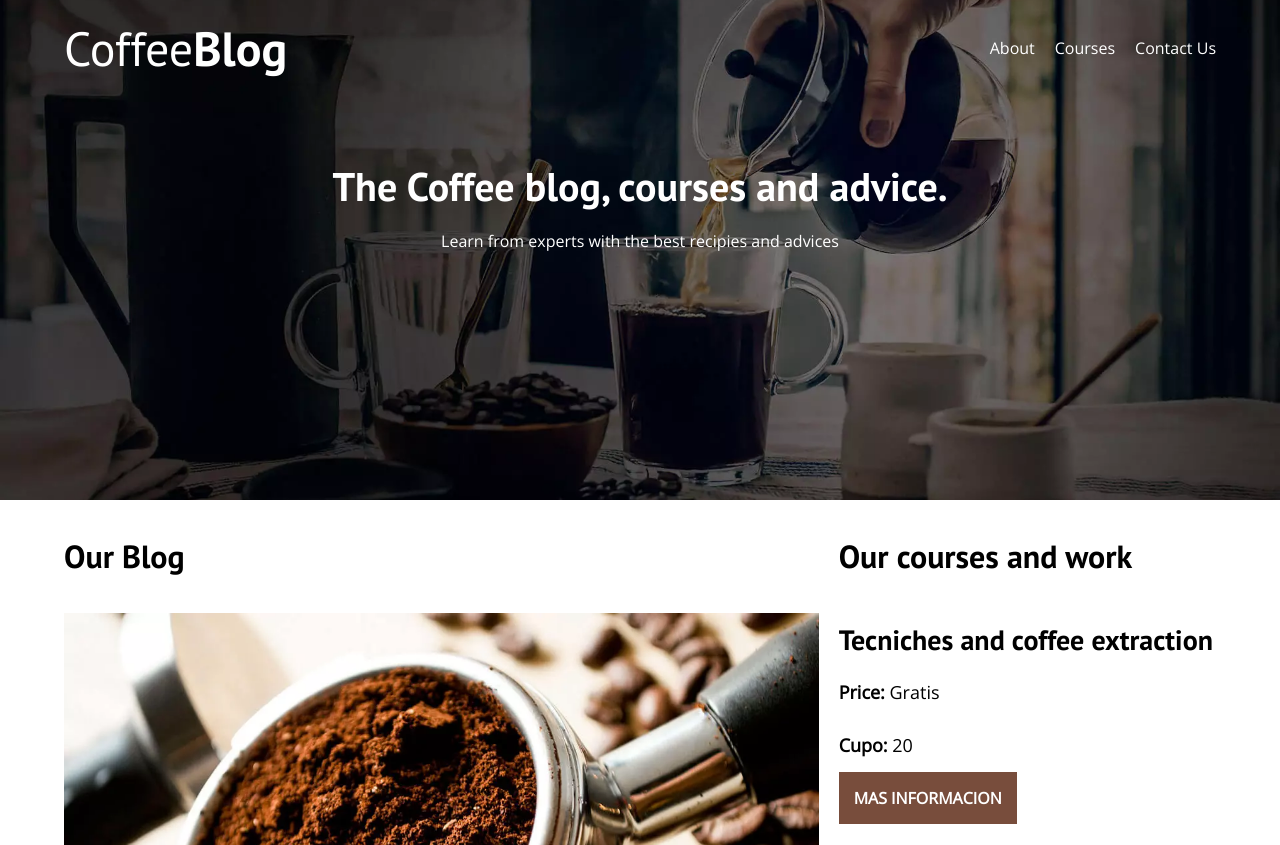
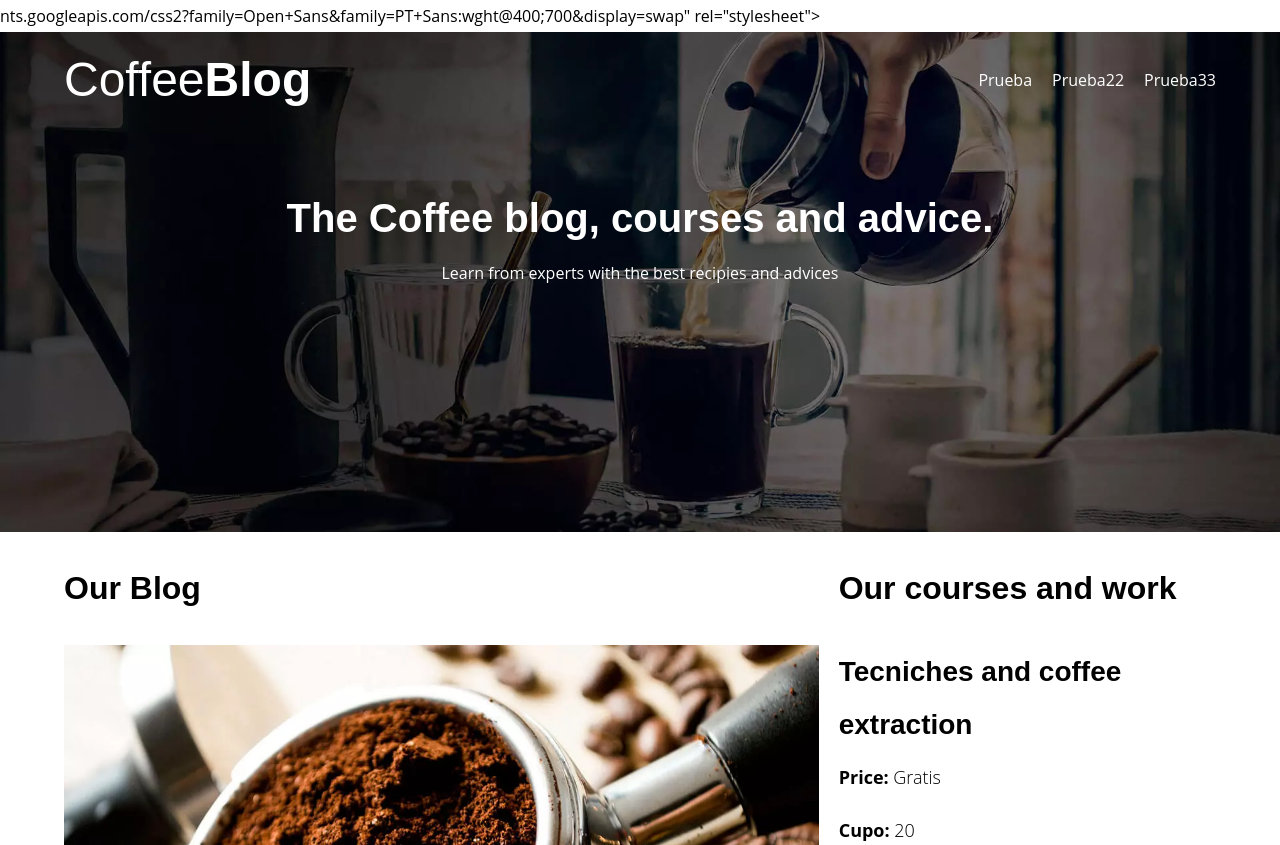
Before and after one commit to Jhoncetto/DecalMarkets, a plain HTML site: page index.html in a window 1280 px wide. Shown: the top 845 px of the page. Drawn offline with nearby package versions, Linux system fonts and the light colour scheme.

Commit message:
commit2.0

```diff
--- a/index.html
+++ b/index.html
@@ -9,9 +9,7 @@
     <!-- preload -->
     <link rel="preload"  href="/css/normalize.css" as="style" >
     <link rel="stylesheet" href="/css/normalize.css">
-
-    <link rel="preload"  href="https://fonts.googleapis.com/css2?family=Open+Sans&family=PT+Sans:wght@400;700&display=swap" crossorigin="crossorigin"  as="font" >
-    <link href="https://fonts.googleapis.com/css2?family=Open+Sans&family=PT+Sans:wght@400;700&display=swap" rel="stylesheet">
+nts.googleapis.com/css2?family=Open+Sans&family=PT+Sans:wght@400;700&display=swap" rel="stylesheet">
     <link rel="preconnect" href="https://fonts.googleapis.com">
     <link rel="preconnect" href="https://fonts.gstatic.com" crossorigin>
 
@@ -21,7 +19,7 @@
     <!-- Favicon -->
     <link rel="icon" href="/img/favicon.png" type="image/x-icon">
     <!-- Title -->
-    <title>The Coffe Shop</title>
+    <title>Decal Markets</title>
 </head>
 <body>
     <header class="header blanco">
@@ -31,9 +29,9 @@
                     <h1 class="no-margin no-padding header__title blanco "> Coffee<span class="bold" >Blog</span> </h1>
                 </a>
                 <nav class="nav negro ">
-                    <a href="about.html" class="nav__link blanco">about</a>
-                    <a href="courses.html" class="nav__link blanco">courses</a>
-                    <a href="contact.html" class="nav__link blanco">contact us</a>
+                    <a href="about.html" class="nav__link blanco">prueba</a>
+                    <a href="courses.html" class="nav__link blanco">prueba22</a>
+                    <a href="contact.html" class="nav__link blanco">prueba33</a>
                 </nav>
             </div>
         </div>
```
